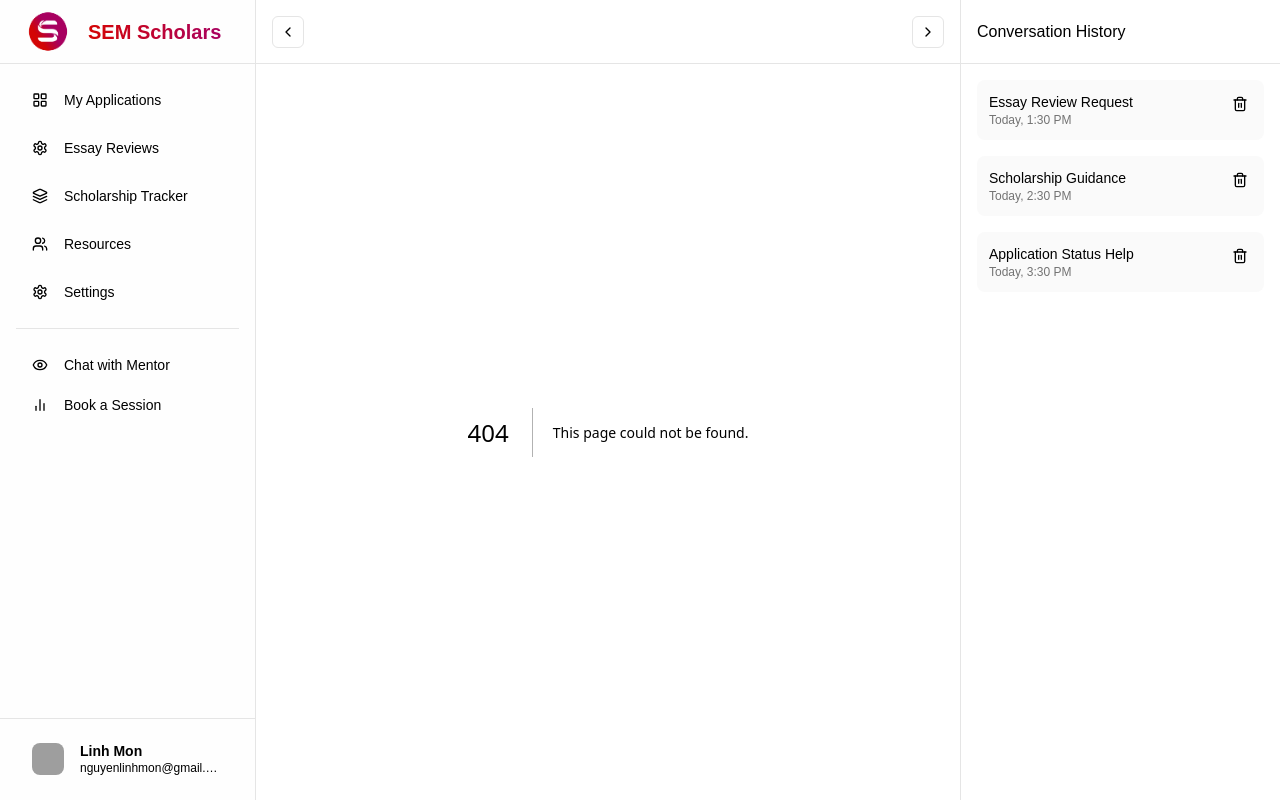
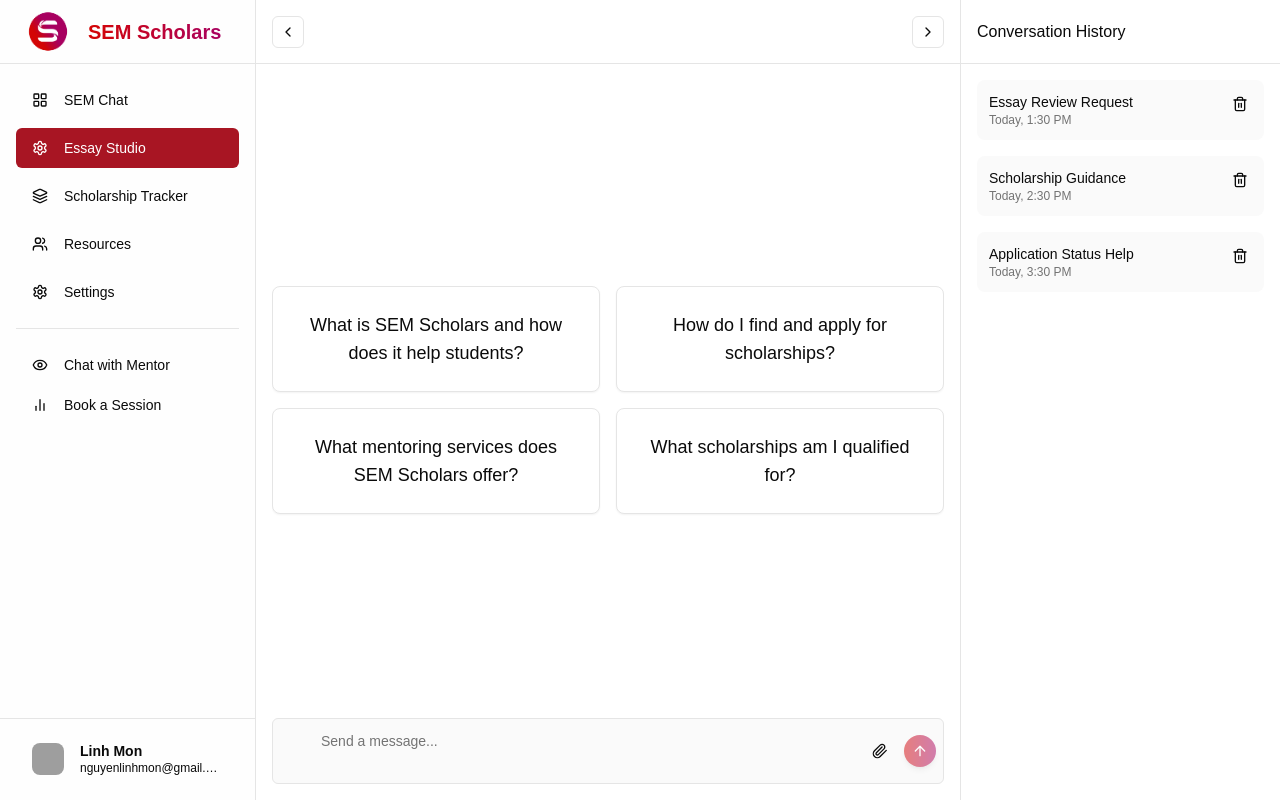
Before and after one commit to SEM-Scholars/sem_chatbot, a Next.js app: page /essay in a window 1280 px wide. Before the commit this address had no page. Built offline with nearby package versions, Linux system fonts and the light colour scheme; grey boxes are pictures that could not be loaded.

Commit message:
add router

```diff
--- a/app/ClientLayout.tsx
+++ b/app/ClientLayout.tsx
@@ -1,7 +1,7 @@
 "use client"
 
 import type React from "react"
-
+import { usePathname, useRouter } from "next/navigation";
 import { cn } from "@/lib/utils"
 import { Button } from "@/components/ui/button"
 import { ScrollArea } from "@/components/ui/scroll-area"
@@ -37,6 +37,8 @@ export default function ClientLayout({ children }: { children: React.ReactNode }
   const [historyCollapsed, setHistoryCollapsed] = useState(false)
   const [isMobile, setIsMobile] = useState(false)
   const [mobileMenuOpen, setMobileMenuOpen] = useState(false)
+  const pathname = usePathname()
+  const router = useRouter()
 
   // Check if screen is mobile size
   useEffect(() => {
@@ -97,17 +99,31 @@ export default function ClientLayout({ children }: { children: React.ReactNode }
               <nav className="space-y-2">
                 <Button
                   variant="ghost"
-                  className={cn("w-full", sidebarCollapsed ? "justify-center px-0" : "justify-start")}
+                  onClick={() => router.push("/chat")}
+                  className={cn(
+                    "w-full",
+                    sidebarCollapsed ? "justify-center px-0" : "justify-start",
+                    pathname === "/chat"
+                      ? "bg-[hsl(354,78%,37%)] text-white hover:bg-[hsl(354,78%,37%)] hover:text-white"
+                      : "hover:bg-muted"
+                  )}
                 >
                   <LayoutGrid className={cn("h-4 w-4", !sidebarCollapsed && "mr-2")} />
-                  {!sidebarCollapsed && "My Applications"}
+                  {!sidebarCollapsed && "SEM Chat"}
                 </Button>
                 <Button
                   variant="ghost"
-                  className={cn("w-full", sidebarCollapsed ? "justify-center px-0" : "justify-start")}
+                  onClick={() => router.push("/essay")}
+                  className={cn(
+                    "w-full",
+                    sidebarCollapsed ? "justify-center px-0" : "justify-start",
+                    pathname === "/essay"
+                      ? "bg-[hsl(354,78%,37%)] text-white hover:bg-[hsl(354,78%,37%)] hover:text-white"
+                      : "hover:bg-muted"
+                  )}
                 >
                   <Functions className={cn("h-4 w-4", !sidebarCollapsed && "mr-2")} />
-                  {!sidebarCollapsed && "Essay Reviews"}
+                  {!sidebarCollapsed && "Essay Studio"}
                 </Button>
                 <Button
                   variant="ghost"
@@ -233,7 +249,7 @@ export default function ClientLayout({ children }: { children: React.ReactNode }
               <nav className="space-y-2">
                 <Button variant="ghost" className="w-full justify-start">
                   <LayoutGrid className="h-4 w-4 mr-2" />
-                  Overview
+                  SEM Chat
                 </Button>
                 <Button variant="ghost" className="w-full justify-start">
                   <Functions className="h-4 w-4 mr-2" />
--- /dev/null
+++ b/app/chat/page.tsx
@@ -0,0 +1,5 @@
+import ChatInterface from "@/components/chat-interface";
+
+export default function Page() {
+    return <ChatInterface />;
+}
--- /dev/null
+++ b/app/essay/page.tsx
@@ -0,0 +1,5 @@
+import EssayInterface from "@/components/essay-interface";
+
+export default function Page() {
+  return <EssayInterface />;
+}
--- a/app/page.tsx
+++ b/app/page.tsx
@@ -1,5 +1,5 @@
-import ChatInterface from "../components/chat-interface"
+import { redirect } from "next/navigation";
 
 export default function Page() {
-  return <ChatInterface />
+  redirect("/chat");
 }
--- /dev/null
+++ b/components/essay-interface.tsx
@@ -0,0 +1,233 @@
+"use client"
+
+import type React from "react"
+
+import { useState, useRef, useEffect } from "react"
+import { Button } from "@/components/ui/button"
+import { Textarea } from "@/components/ui/textarea"
+import { ScrollArea } from "@/components/ui/scroll-area"
+import { Card } from "@/components/ui/card"
+import { ArrowUp, Paperclip } from "lucide-react"
+import { cn } from "@/lib/utils"
+import { useGeminiChat } from "@/hooks/use-gemini"
+import { useMentorText } from "@/hooks/promt-choice"
+import ReactMarkdown from "react-markdown";
+
+interface Message {
+  role: "assistant" | "user"
+  content: string
+  timestamp: string
+}
+
+export default function EssayInterface() {
+  const scrollAreaRef = useRef<HTMLDivElement>(null)
+  const [input, setInput] = useState("")
+  const [isLoading, setIsLoading] = useState(false)
+  const [isMobile, setIsMobile] = useState(false)
+  const [messages, setMessages] = useState<Message[]>([])
+  const mentorText = useMentorText()
+  const { sendMessage } = useGeminiChat(mentorText);
+
+  // Check if screen is mobile size
+  useEffect(() => {
+    const checkIfMobile = () => {
+      setIsMobile(window.innerWidth < 768)
+    }
+
+    // Initial check
+    checkIfMobile()
+
+    // Add event listener
+    window.addEventListener("resize", checkIfMobile)
+
+    // Cleanup
+    return () => window.removeEventListener("resize", checkIfMobile)
+  }, [])
+
+  // Auto-scroll to bottom when new messages arrive
+  useEffect(() => {
+    if (scrollAreaRef.current) {
+      scrollAreaRef.current.scrollTop = scrollAreaRef.current.scrollHeight
+    }
+  }, [messages])
+
+  // Handle form submission
+  const handleSubmit = async (e: React.FormEvent<HTMLFormElement>) => {
+    e.preventDefault()
+    if (!input.trim()) return
+
+    // Add user message
+    const userMessage: Message = {
+      role: "user",
+      content: input,
+      timestamp: new Date().toLocaleTimeString(),
+    }
+
+    setMessages((prev) => [...prev, userMessage])
+    setInput("")
+    setIsLoading(true)
+
+    try {
+      const assistantReply = await sendMessage(input); // This comes from useGeminiChat()
+
+      const aiMessage: Message = {
+        role: "assistant",
+        content: assistantReply,
+        timestamp: new Date().toLocaleTimeString(),
+      };
+
+      setMessages((prev) => [...prev, aiMessage]);
+    } catch (err) {
+      console.error("Gemini error:", err);
+      const errorMessage: Message = {
+        role: "assistant",
+        content: "❌ Failed to get response from Gemini.",
+        timestamp: new Date().toLocaleTimeString(),
+      };
+      setMessages((prev) => [...prev, errorMessage]);
+    } finally {
+      setIsLoading(false);
+    }
+
+    // // Simulate AI response after a delay
+    // setTimeout(() => {
+    //   const aiMessage: Message = {
+    //     role: "assistant",
+    //     content: sendMessage(input),
+    //     timestamp: new Date().toLocaleTimeString(),
+    //   }
+    //   setMessages((prev) => [...prev, aiMessage])
+    //   setIsLoading(false)
+    // }, 1000)
+  }
+
+  const SuggestedCards = () => (
+    <div className="grid grid-cols-1 sm:grid-cols-2 gap-4 max-w-2xl w-full">
+      <Card onClick={() => setInput("What is SEM Scholars and how does it help students?")} className="p-6 text-center transition-colors cursor-pointer">
+        <p className="text-lg font-medium">What is SEM Scholars and how does it help students?</p>
+      </Card>
+      <Card onClick={() => setInput("How do I find and apply for scholarships?")} className="p-6 text-center transition-colors cursor-pointer">
+        <p className="text-lg font-medium">How do I find and apply for scholarships?</p>
+      </Card>
+      <Card onClick={() => setInput("What services does SEM Scholars offer?")} className="p-6 text-center transition-colors cursor-pointer">
+        <p className="text-lg font-medium">What mentoring services does SEM Scholars offer?</p>
+      </Card>
+      <Card onClick={() => setInput("What scholarships am I qualified for?")} className="p-6 text-center transition-colors cursor-pointer">
+        <p className="text-lg font-medium">What scholarships am I qualified for?</p>
+      </Card>
+    </div>
+  );
+
+  return (
+    <div className="flex-1 flex flex-col overflow-hidden">
+      <ScrollArea className="flex-1 p-2 sm:p-4" ref={scrollAreaRef}>
+        <div className="space-y-4 w-full max-w-3xl mx-auto">
+
+          {messages.length === 0 ? (
+            <div className="flex flex-1 items-center justify-center h-[80vh]">
+              <SuggestedCards />
+            </div>
+          ) : (
+            <div className="mt-4 flex justify-center">
+              <SuggestedCards />
+            </div>
+          )}
+
+          {messages.map((message, index) => (
+            <div key={index} className={cn("flex gap-2", message.role === "user" ? "justify-end" : "")}>
+            {message.role === "assistant" && (
+              <img
+                src="sem_logo.png"
+                alt="SEM Scholars Logo"
+                className="h-14 w-14 rounded-full object-cover flex-shrink-0"
+              />
+            )}
+            <div className={cn("space-y-2", message.role === "user" ? "items-end" : "")}>
+                <div className={cn("flex items-center gap-2", message.role === "user" ? "justify-end" : "")}>
+                  <span className="text-xs sm:text-sm font-medium">
+                    {/* {message.role === "assistant" ? "SEM Scholars" : "User"} */}
+                  </span>
+                  <span className="text-xs sm:text-sm text-muted-foreground">{message.timestamp}</span>
+                </div>
+                <div
+                  className={cn(
+                    "p-2 sm:p-3 bg-muted/50 rounded-md max-w-[calc(100vw-5rem)] sm:max-w-md",
+                    message.role === "user" ? "bg-primary/10" : "",
+                  )}
+                >
+
+                <div className="text-xs sm:text-sm whitespace-pre-wrap">
+                  <ReactMarkdown
+                    components={{
+                      strong: ({ node, ...props }) => <strong className="font-semibold" {...props} />,
+                      em: ({ node, ...props }) => <em className="italic text-muted-foreground" {...props} />,
+                      code: ({ node, ...props }) => (
+                        <code className="bg-muted px-1 py-0.5 rounded text-xs font-mono" {...props} />
+                      ),
+                      p: ({ node, ...props }) => <p className="mb-2" {...props} />,
+                    }}
+                  >
+                    {message.content}
+                  </ReactMarkdown>
+                </div>
+
+                </div>
+              </div>
+            </div>
+          ))}
+
+          {isLoading && (
+            <div className="flex gap-2">
+              <img
+                src="sem_logo.png"
+                alt="SEM Scholars Logo"
+                className="h-14 w-14 rounded-full object-cover flex-shrink-0"
+              />
+              <div className="space-y-2">
+                <div className="flex items-center gap-2">
+                  <span className="text-xs sm:text-sm font-medium">SEM Scholars</span>
+                  <span className="text-xs sm:text-sm text-muted-foreground">{new Date().toLocaleTimeString()}</span>
+                </div>
+                <div className="p-2 sm:p-3 bg-muted/50 rounded-md max-w-[calc(100vw-5rem)] sm:max-w-md">
+                  <p className="text-xs sm:text-sm">Thinking...</p>
+                </div>
+              </div>
+            </div>
+          )}
+        </div>
+      </ScrollArea>
+      <div className="p-2 sm:p-4 w-full shrink-0">
+        <div className="max-w-3xl mx-auto w-full">
+          <form onSubmit={handleSubmit} className="relative">
+            <Textarea
+              placeholder="Send a message..."
+              value={input}
+              onChange={(e) => setInput(e.target.value)}
+              className="min-h-[44px] max-h-32 rounded-md px-12 py-3 resize-none bg-muted/50 pr-12 text-sm"
+              onKeyDown={(e) => {
+                if (e.key === "Enter" && !e.shiftKey) {
+                  e.preventDefault();
+                  const form = e.currentTarget.form;
+                  if (form) form.requestSubmit();                 }
+              }}
+            />
+            <div className="absolute right-12 top-1/2 -translate-y-1/2">
+              <Button type="button" variant="ghost" size="icon" className="h-8 w-8 rounded-full">
+                <Paperclip className="h-4 w-4" />
+              </Button>
+            </div>
+            <Button
+              type="submit"
+              disabled={isLoading || !input.trim()}
+              size="icon"
+              className="absolute right-2 top-1/2 -translate-y-1/2 rounded-full h-8 w-8
+              bg-gradient-to-r from-[#d40504] to-[#a90260] text-white shadow-md"
+            >
+              <ArrowUp className="h-4 w-4" />
+            </Button>
+          </form>
+        </div>
+      </div>
+    </div>
+  )
+}
```
